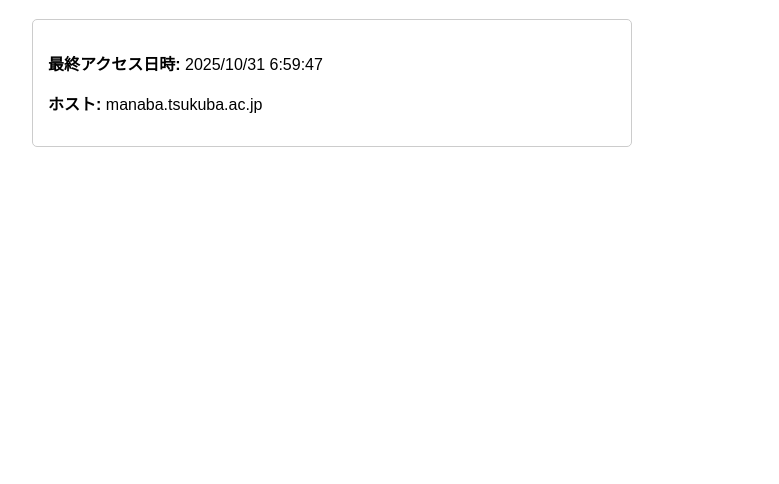
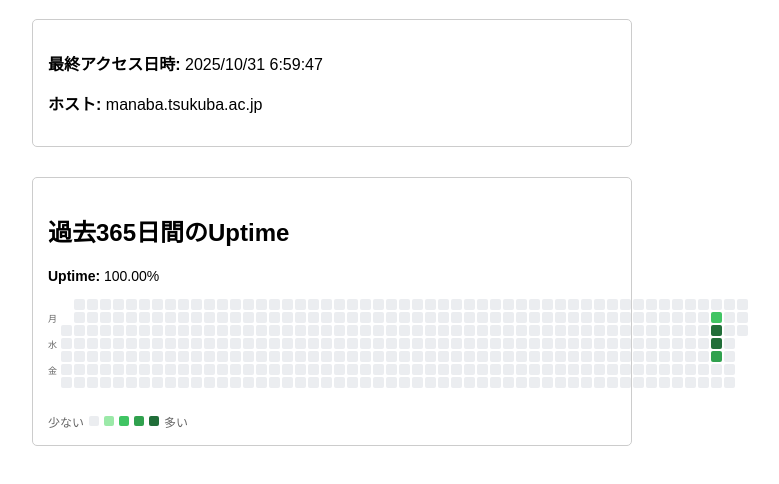
Before and after one commit to PocoPota/manaba-life-status, a website: page viewer/index.html in a window 1280 px wide. Shown: the part 140-624 px from the top of the page, without its empty margins (308-1087 px from the left). Drawn offline with Linux system fonts and the light colour scheme.

Commit message:
ヒートマップ追加

```diff
--- a/viewer/index.html
+++ b/viewer/index.html
@@ -7,19 +7,7 @@
   <meta http-equiv="Pragma" content="no-cache">
   <meta http-equiv="Expires" content="0">
   <title>manaba ステータス</title>
-  <style>
-    body {
-      font-family: sans-serif;
-      max-width: 600px;
-      margin: 50px auto;
-      padding: 20px;
-    }
-    .info {
-      border: 1px solid #ccc;
-      padding: 15px;
-      border-radius: 5px;
-    }
-  </style>
+  <link rel="stylesheet" href="style.css">
 </head>
 <body>
   <h1>manaba ステータス</h1>
@@ -28,24 +16,36 @@
     <p><strong>ホスト:</strong> <span id="host">読み込み中...</span></p>
   </div>
 
-  <script>
-    fetch('../status.json', {
-      cache: 'no-store',
-      headers: {
-        'Cache-Control': 'no-cache'
-      }
-    })
-      .then(response => response.json())
-      .then(data => {
-        const lastAccessDate = new Date(data.lastEvent.ts);
-        document.getElementById('lastAccess').textContent = lastAccessDate.toLocaleString('ja-JP');
-        document.getElementById('host').textContent = data.lastEvent.host;
-      })
-      .catch(error => {
-        document.getElementById('lastAccess').textContent = 'エラー';
-        document.getElementById('host').textContent = 'エラー';
-        console.error('データの読み込みに失敗しました:', error);
-      });
-  </script>
+  <div class="uptime-section">
+    <h2>過去365日間のUptime</h2>
+    <div class="uptime-stats">
+      <strong>Uptime:</strong> <span id="uptimePercent">計算中...</span>
+    </div>
+    <div class="uptime-container">
+      <div class="uptime-labels">
+        <div class="uptime-label">月</div>
+        <div class="uptime-label"></div>
+        <div class="uptime-label">水</div>
+        <div class="uptime-label"></div>
+        <div class="uptime-label">金</div>
+        <div class="uptime-label"></div>
+        <div class="uptime-label"></div>
+      </div>
+      <div class="uptime-bar" id="uptimeBar">
+        読み込み中...
+      </div>
+    </div>
+    <div class="uptime-legend">
+      <span>少ない</span>
+      <div class="legend-box" style="background-color: #ebedf0;"></div>
+      <div class="legend-box" style="background-color: #9be9a8;"></div>
+      <div class="legend-box" style="background-color: #40c463;"></div>
+      <div class="legend-box" style="background-color: #30a14e;"></div>
+      <div class="legend-box" style="background-color: #216e39;"></div>
+      <span>多い</span>
+    </div>
+  </div>
+
+  <script src="script.js"></script>
 </body>
 </html>
--- /dev/null
+++ b/viewer/script.js
@@ -0,0 +1,115 @@
+// status.jsonの読み込み
+fetch('../status.json', {
+  cache: 'no-store',
+  headers: {
+    'Cache-Control': 'no-cache'
+  }
+})
+  .then(response => response.json())
+  .then(data => {
+    const lastAccessDate = new Date(data.lastEvent.ts);
+    document.getElementById('lastAccess').textContent = lastAccessDate.toLocaleString('ja-JP');
+    document.getElementById('host').textContent = data.lastEvent.host;
+  })
+  .catch(error => {
+    document.getElementById('lastAccess').textContent = 'エラー';
+    document.getElementById('host').textContent = 'エラー';
+    console.error('データの読み込みに失敗しました:', error);
+  });
+
+// heatmapデータの読み込みとuptime barの描画
+async function loadUptimeData() {
+  try {
+    const currentYear = new Date().getFullYear();
+    const response = await fetch(`../heatmaps/${currentYear}.json`, {
+      cache: 'no-store',
+      headers: {
+        'Cache-Control': 'no-cache'
+      }
+    });
+    const heatmapData = await response.json();
+
+    renderUptimeBar(heatmapData.days);
+  } catch (error) {
+    document.getElementById('uptimeBar').textContent = 'データの読み込みに失敗しました';
+    document.getElementById('uptimePercent').textContent = 'N/A';
+    console.error('heatmapデータの読み込みに失敗しました:', error);
+  }
+}
+
+function renderUptimeBar(daysData) {
+  const uptimeBar = document.getElementById('uptimeBar');
+  uptimeBar.innerHTML = '';
+
+  // 最大値を取得（レベル分けに使用）
+  const maxValue = Math.max(...Object.values(daysData).filter(v => v > 0), 1);
+
+  // 件数からレベルを決定（0-4の5段階）
+  function getLevel(value) {
+    if (value === 0) return 0;
+    const percent = (value / maxValue) * 100;
+    if (percent <= 25) return 1;
+    if (percent <= 50) return 2;
+    if (percent <= 75) return 3;
+    return 4;
+  }
+
+  // 過去365日分の日付を生成
+  const days = [];
+  const today = new Date();
+  for (let i = 364; i >= 0; i--) {
+    const date = new Date(today);
+    date.setDate(date.getDate() - i);
+    const dateStr = date.toISOString().split('T')[0];
+    days.push({
+      date: dateStr,
+      value: daysData[dateStr] || 0,
+      hasData: daysData.hasOwnProperty(dateStr),
+      dateObj: date
+    });
+  }
+
+  // uptime率の計算
+  const daysWithData = days.filter(d => d.hasData).length;
+  const upDays = days.filter(d => d.value > 0).length;
+  const uptimePercent = daysWithData > 0 ? ((upDays / daysWithData) * 100).toFixed(2) : 'N/A';
+  document.getElementById('uptimePercent').textContent = `${uptimePercent}%`;
+
+  // 最初の日の曜日を取得（0=日曜日, 1=月曜日, ...）
+  const firstDay = days[0].dateObj.getDay();
+  // 月曜日始まりにするため、日曜日なら6、月曜日なら0になるように調整
+  const offset = firstDay === 0 ? 6 : firstDay - 1;
+
+  // 最初の週の空白セルを追加
+  for (let i = 0; i < offset; i++) {
+    const emptyElement = document.createElement('div');
+    emptyElement.className = 'uptime-day level-0';
+    emptyElement.style.visibility = 'hidden';
+    uptimeBar.appendChild(emptyElement);
+  }
+
+  // 各日の要素を作成
+  days.forEach(day => {
+    const dayElement = document.createElement('div');
+    dayElement.className = 'uptime-day';
+
+    let level;
+    if (!day.hasData) {
+      level = 0;
+      dayElement.title = `${day.date}: データなし`;
+    } else {
+      level = getLevel(day.value);
+      if (day.value > 0) {
+        dayElement.title = `${day.date}: 稼働 (${day.value}件)`;
+      } else {
+        dayElement.title = `${day.date}: ダウン`;
+      }
+    }
+
+    dayElement.classList.add(`level-${level}`);
+    uptimeBar.appendChild(dayElement);
+  });
+}
+
+// ページ読み込み時に実行
+loadUptimeData();
--- /dev/null
+++ b/viewer/style.css
@@ -0,0 +1,83 @@
+body {
+  font-family: sans-serif;
+  max-width: 600px;
+  margin: 50px auto;
+  padding: 20px;
+}
+.info {
+  border: 1px solid #ccc;
+  padding: 15px;
+  border-radius: 5px;
+}
+.uptime-section {
+  margin-top: 30px;
+  border: 1px solid #ccc;
+  padding: 15px;
+  border-radius: 5px;
+}
+.uptime-stats {
+  margin-bottom: 15px;
+  font-size: 14px;
+}
+.uptime-container {
+  display: flex;
+  gap: 4px;
+  margin-top: 10px;
+}
+.uptime-labels {
+  display: flex;
+  flex-direction: column;
+  gap: 2px;
+  font-size: 9px;
+  color: #666;
+  padding-top: 15px;
+}
+.uptime-label {
+  height: 11px;
+  line-height: 11px;
+}
+.uptime-bar {
+  display: grid;
+  grid-template-rows: repeat(7, 11px);
+  grid-auto-flow: column;
+  gap: 2px;
+}
+.uptime-day {
+  width: 11px;
+  height: 11px;
+  border-radius: 2px;
+  cursor: pointer;
+  transition: all 0.1s ease;
+}
+.uptime-day:hover {
+  outline: 2px solid rgba(0, 0, 0, 0.3);
+  outline-offset: 0;
+}
+.uptime-day.level-0 {
+  background-color: #ebedf0;
+}
+.uptime-day.level-1 {
+  background-color: #9be9a8;
+}
+.uptime-day.level-2 {
+  background-color: #40c463;
+}
+.uptime-day.level-3 {
+  background-color: #30a14e;
+}
+.uptime-day.level-4 {
+  background-color: #216e39;
+}
+.uptime-legend {
+  margin-top: 10px;
+  font-size: 12px;
+  display: flex;
+  gap: 5px;
+  align-items: center;
+  color: #666;
+}
+.legend-box {
+  width: 10px;
+  height: 10px;
+  border-radius: 2px;
+}
```
